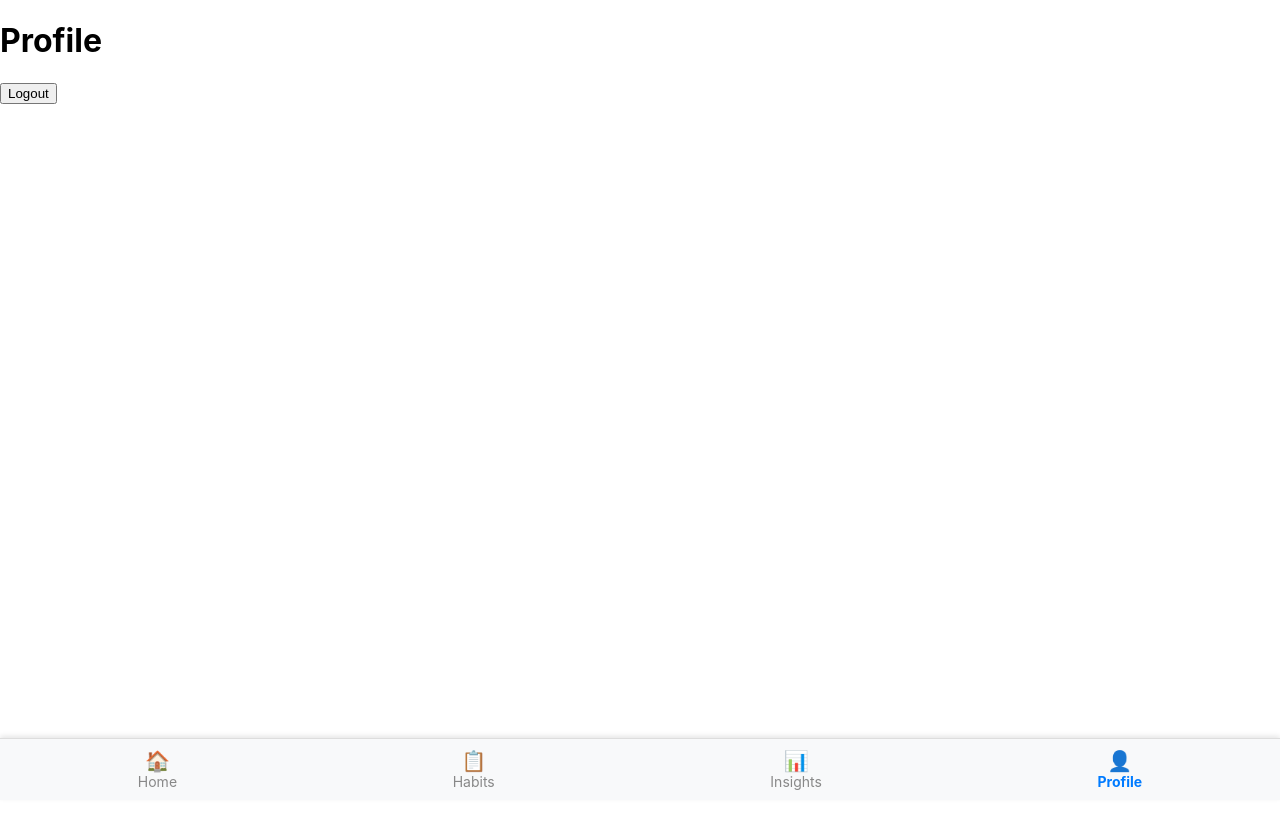
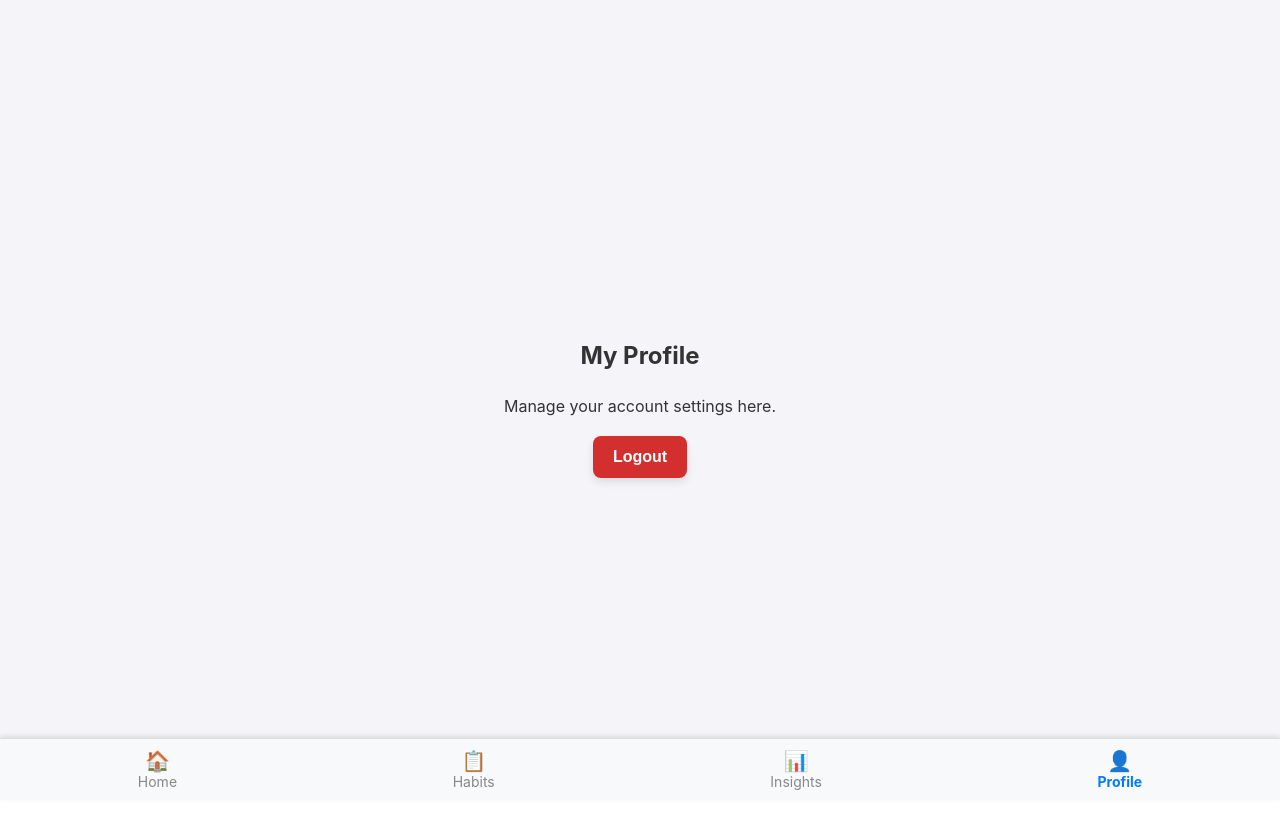
Before and after one commit to asahapde/HabitFlow, a React (Create React App) app in the folder frontend/habitflow/: page /profile in a window 1280 px wide. Shown: the top 828 px of the page. Before the commit the page ends 800 px from the top, so only its background shows below. Built offline with nearby package versions, Linux system fonts and the light colour scheme; no server answers; sample sign-in values are in the browser's storage; the HTML template or start-up script is replaced by a standard one.

Commit message:
make logout button better

```diff
--- a/frontend/habitflow/src/pages/Profile.tsx
+++ /dev/null
@@ -1,13 +0,0 @@
-import { FC } from "react";
-import { logout } from "../authService";
-
-const Profile: FC = () => {
-  return (
-    <div>
-      <h1>Profile</h1>
-      <button onClick={logout}>Logout</button>
-    </div>
-  );
-};
-
-export default Profile;
--- /dev/null
+++ b/frontend/habitflow/src/pages/Profile/Profile.scss
@@ -0,0 +1,49 @@
+$primary-color: #6c63ff;
+$hover-color: #5348c7;
+$error-color: #d32f2f;
+$button-radius: 8px;
+$transition-speed: 0.3s;
+
+.profile-container {
+  display: flex;
+  flex-direction: column;
+  align-items: center;
+  justify-content: center;
+  text-align: center;
+  height: 100vh;
+  background: #f4f4f9;
+  color: #333;
+
+  h2 {
+    font-size: 24px;
+    margin-bottom: 10px;
+  }
+
+  p {
+    font-size: 16px;
+    margin-bottom: 20px;
+  }
+
+  .logout-button {
+    background: $error-color;
+    color: white;
+    font-size: 16px;
+    padding: 12px 20px;
+    border: none;
+    border-radius: $button-radius;
+    cursor: pointer;
+    font-weight: bold;
+    transition: background-color $transition-speed, transform $transition-speed;
+    box-shadow: 0px 4px 8px rgba(0, 0, 0, 0.1);
+
+    &:hover {
+      background: darken($error-color, 10%);
+      transform: translateY(-2px);
+      box-shadow: 0px 6px 12px rgba(0, 0, 0, 0.15);
+    }
+
+    &:active {
+      transform: translateY(1px);
+    }
+  }
+}
--- /dev/null
+++ b/frontend/habitflow/src/pages/Profile/Profile.tsx
@@ -0,0 +1,18 @@
+import React from "react";
+import { logout } from "../../authService"; // Import logout function
+import "./Profile.scss"; // Import SCSS for styling
+
+const Profile: React.FC = () => {
+  return (
+    <div className="profile-container">
+      <h2>My Profile</h2>
+      <p>Manage your account settings here.</p>
+
+      <button className="logout-button" onClick={logout}>
+        Logout
+      </button>
+    </div>
+  );
+};
+
+export default Profile;
--- a/frontend/habitflow/src/routes/AppRouter.tsx
+++ b/frontend/habitflow/src/routes/AppRouter.tsx
@@ -9,7 +9,7 @@ import AuthPage from "../pages/AuthPage/AuthPage";
 const Home = lazy(() => import("../pages/Home"));
 const Habits = lazy(() => import("../pages/Habits"));
 const Insights = lazy(() => import("../pages/Insights"));
-const Profile = lazy(() => import("../pages/Profile"));
+const Profile = lazy(() => import("../pages/Profile/Profile"));
 const NotFound = lazy(() => import("../pages/NotFound"));
 
 const AppRouter: FC = () => {
```
